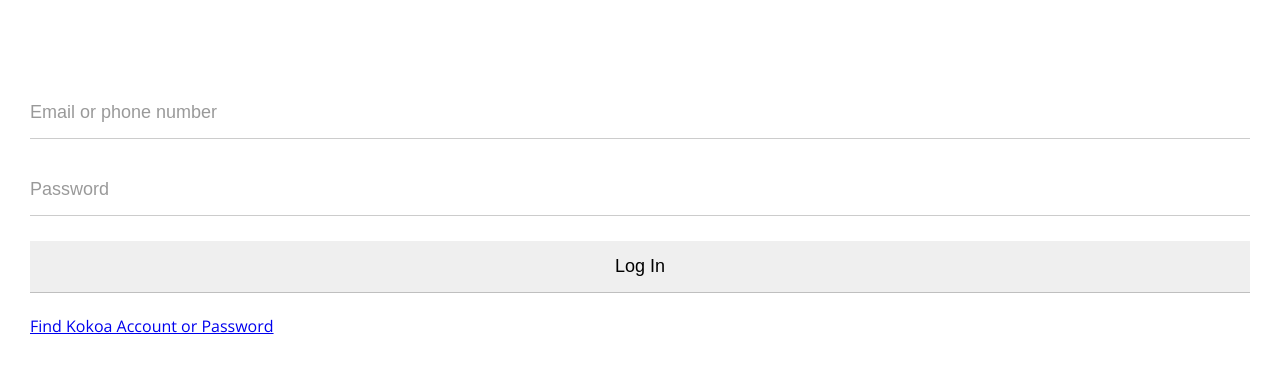
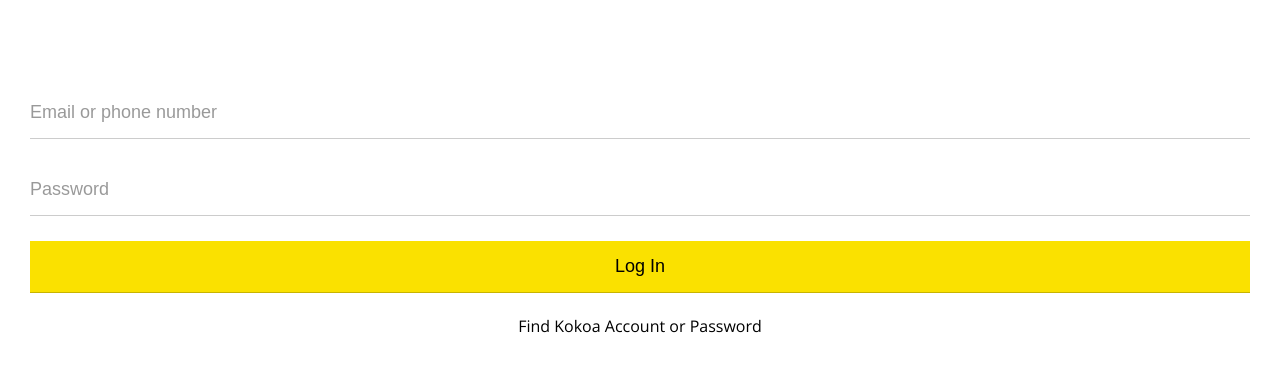
Before and after one commit to perzonaya/kokoa-clone-2023, a plain HTML site: page index.html in a window 1280 px wide. Shown: the part 180-552 px from the top of the page. Drawn offline with nearby package versions, Linux system fonts and the light colour scheme.

Commit message:
todays exam end

```diff
--- a/css/styles.css
+++ b/css/styles.css
@@ -47,3 +47,12 @@ body {
 #login-form input:focus {
   border-color: var(--yellow);
 }
+#login-form input[type="submit"] {
+  background-color: var(--yellow);
+  cursor: pointer;
+}
+#login-form a {
+  text-align: center;
+  text-decoration: none;
+  color: inherit;
+}
```
